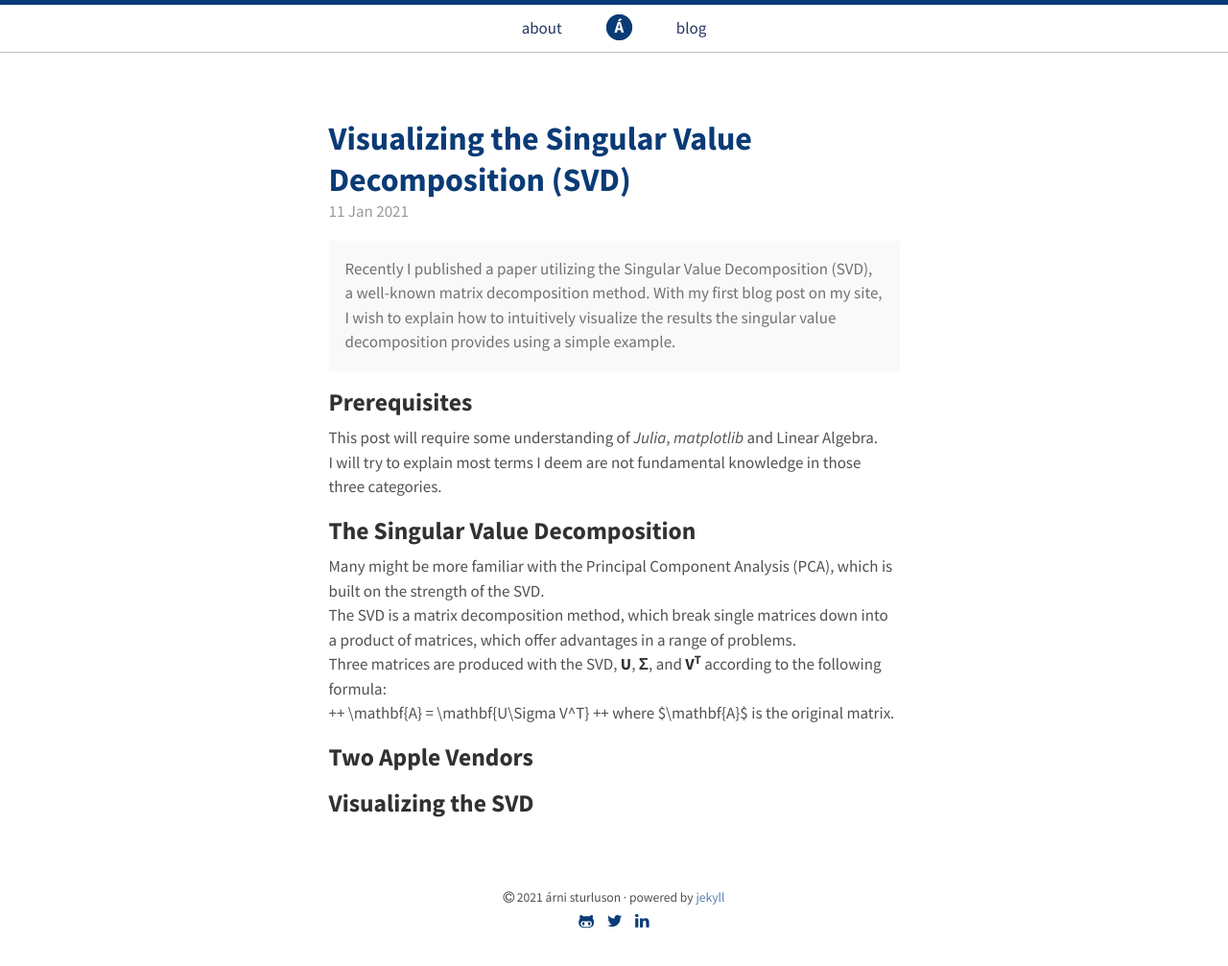
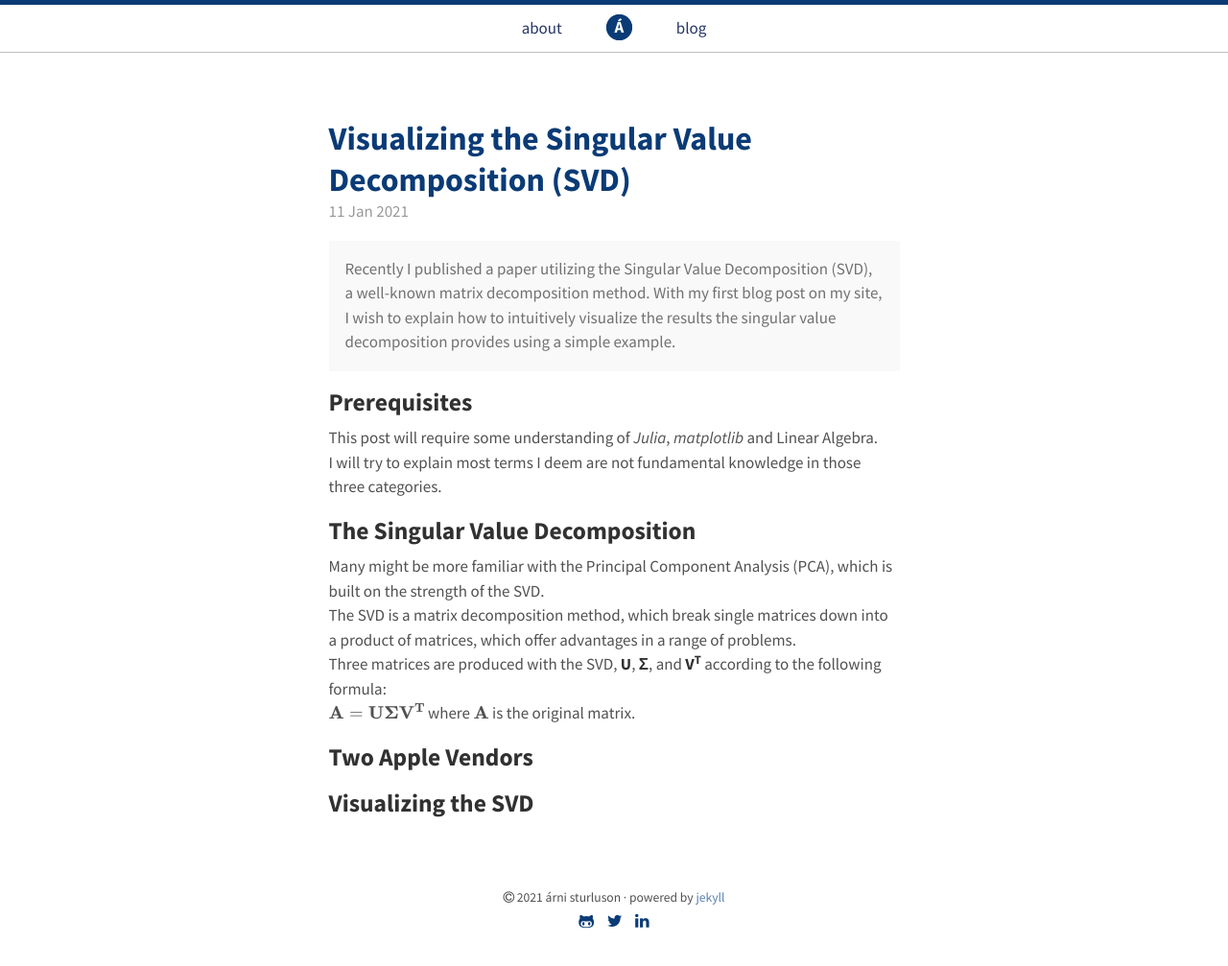
Before and after one commit to Surluson/Surluson.github.io, a Jekyll site: the page built from blog/_posts/2021-01-11-visualizing-svd.md, in a window 1280 px wide. Shown: the whole page at 96% size. Built offline with Jekyll 4.4.1, drawn with Linux system fonts in a browser that asks for light colours; some of the changed lines change nothing that is shown.

Commit message:
latex notation works locally, now does it work on gitpages...

```diff
--- a/_includes/head.html
+++ b/_includes/head.html
@@ -20,4 +20,18 @@
 
   <link rel="alternate" type="application/atom+xml" title="{{ site.title }}" href="{{ site.baseurl }}/atom.xml">
 
+  <!-- for mathjax support -->
+  <script type="text/x-mathjax-config"> MathJax.Hub.Config({ TeX: { equationNumbers: { autoNumber: "all" } } }); </script>
+  <script type="text/x-mathjax-config">
+  MathJax.Hub.Config({
+    tex2jax: {
+      inlineMath: [ ['$','$'], ["\\(","\\)"] ],
+      processEscapes: true
+    }
+  });
+  </script>
+  <script type="text/javascript" id="MathJax-script" async
+    src="https://cdn.jsdelivr.net/npm/mathjax@3/es5/tex-mml-chtml.js">
+  </script>
+
 </head>
--- a/_layouts/default.html
+++ b/_layouts/default.html
@@ -2,23 +2,6 @@
 <html lang="en">
 
   {% include head.html %}
-
-  <!-- for mathjax support -->
-  <script type="text/x-mathjax-config"> MathJax.Hub.Config({ TeX: { equationNumbers: { autoNumber: "all" } } }); </script>
-  <script type="text/x-mathjax-config">
-  window.MathJax = {
-    tex: {
-      inlineMath: [['$', '$']],
-      displayMath: [["++","++"]]
-    },
-    svg: {
-      fontCache: 'global'
-    }
-  };
-  </script>
-  <script type="text/javascript" async
-    src="https://cdnjs.cloudflare.com/ajax/libs/mathjax/2.7.5/MathJax.js?config=TeX-MML-AM_CHTML">
-  </script>
 
   <body>
     <nav class="nav-main">
--- a/blog/_posts/2021-01-11-visualizing-svd.md
+++ b/blog/_posts/2021-01-11-visualizing-svd.md
@@ -24,8 +24,8 @@ I will try to explain most terms I deem are not fundamental knowledge in those t
 Many might be more familiar with the Principal Component Analysis (PCA), which is built on the strength of the SVD.
 The SVD is a matrix decomposition method, which break single matrices down into a product of matrices, which offer advantages in a range of problems.
 Three matrices are produced with the SVD, **U**, **&Sigma;**, and **V<sup>T</sup>** according to the following formula:
-++ \mathbf{A} = \mathbf{U\Sigma V^T} ++
-where $\mathbf{A}$ is the original matrix.
+$$\mathbf{A} = \mathbf{U\Sigma V^T}$$
+where \\(\mathbf{A}\\) is the original matrix.
 
 ## Two Apple Vendors
 
```
